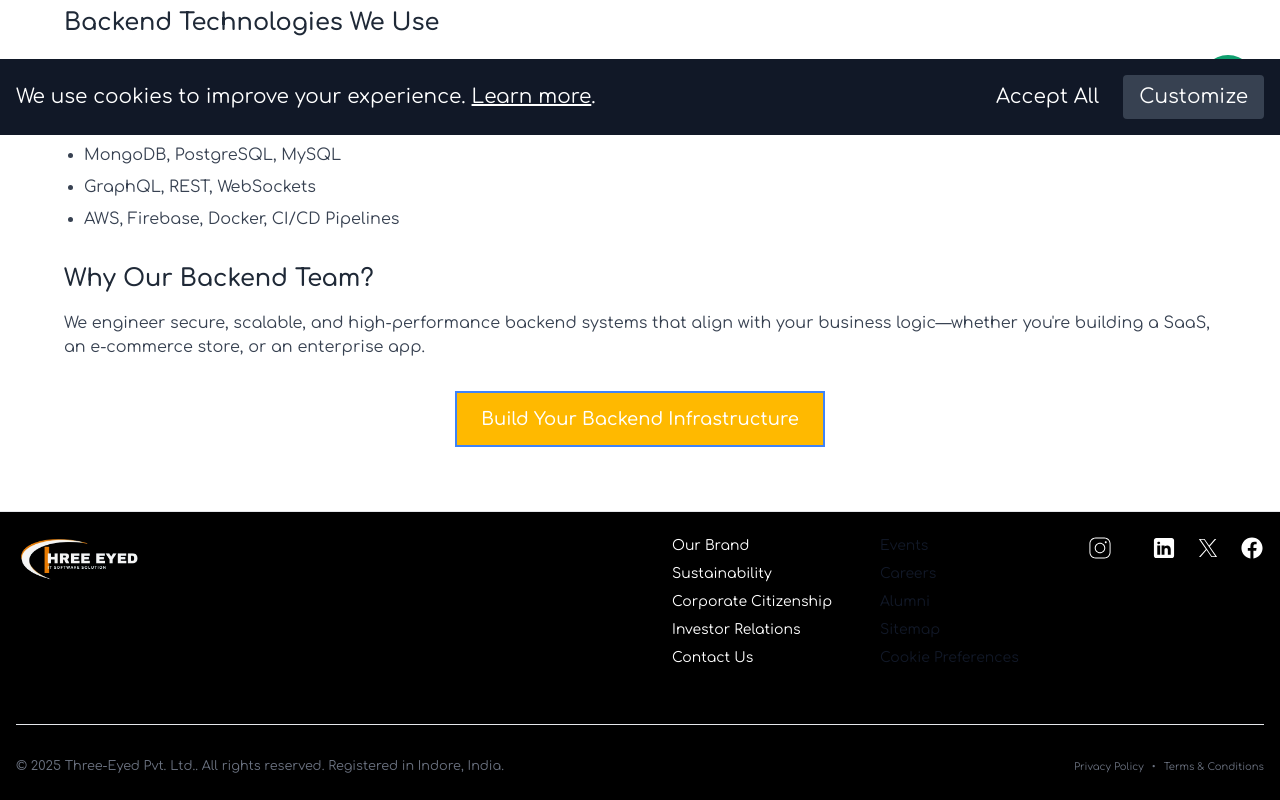
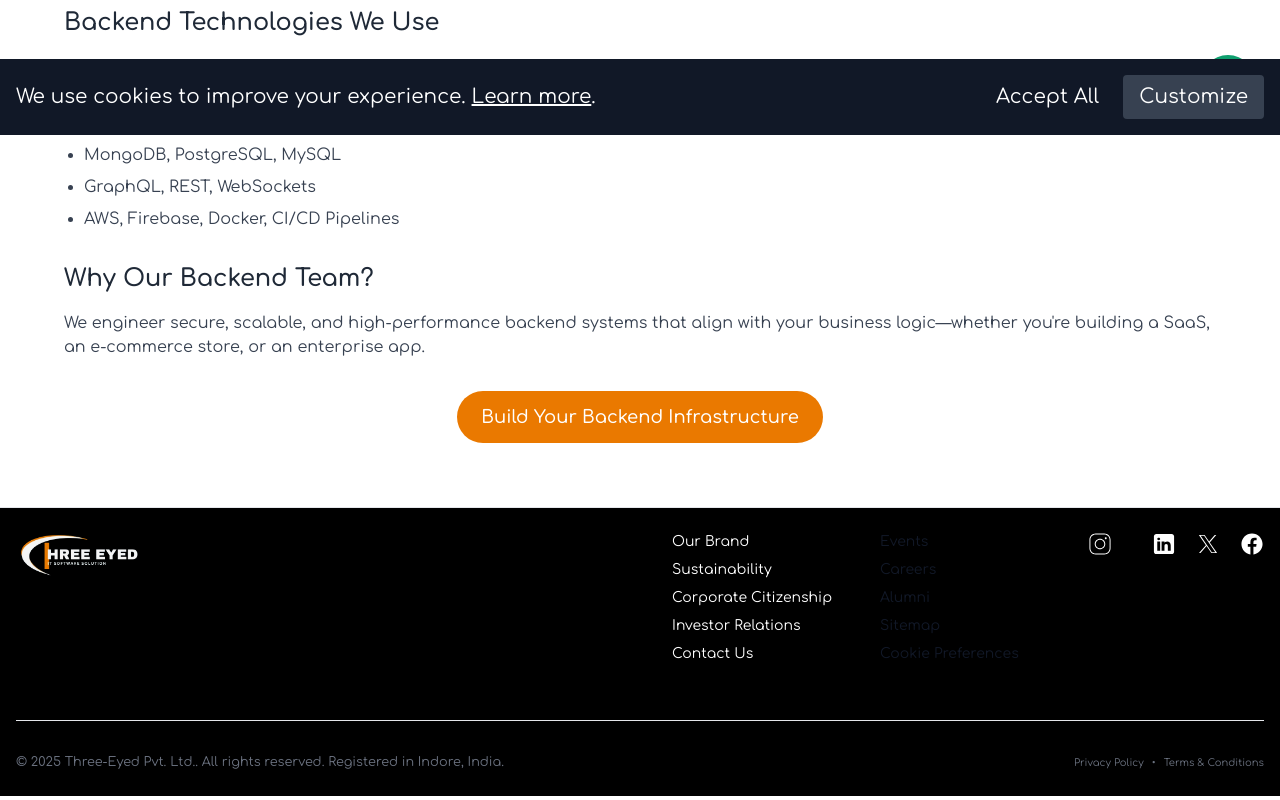
Before and after one commit to Chouhanankit/threeeyed.in, a React (Vite) app: page /capabilities/backend-development in a window 1280 px wide. Shown: the part 665-1465 px from the top of the page. Built offline with nearby package versions, Linux system fonts and the light colour scheme.

Commit message:
Add Button

```diff
--- a/src/components/GetCapaComp.jsx
+++ b/src/components/GetCapaComp.jsx
@@ -1,4 +1,5 @@
 import React from "react";
+import { Link } from "react-router-dom";
 
 const GetCapaComp = ({ section, capabilities }) => {
   const sections = section ? [section] : capabilities;
@@ -46,12 +47,12 @@ const GetCapaComp = ({ section, capabilities }) => {
         <p className="text-gray-700 mb-8">{section.whyText}</p>
 
         <div className="text-center">
-          <a
-            href={section.ctaLink}
-            className="inline-block border-2 border-blue-500 bg-amber-400 text-white text-lg font-medium py-3 px-6 rounded-0 hover:bg-amber-700 transition"
+          <Link
+            to={section.ctaLink}
+            className="inline-block rounded-4xl bg-[#EA7900] text-white text-lg font-medium py-3 px-6 rounded-0 hover:bg-amber-800 transition"
           >
             {section.ctaText}
-          </a>
+          </Link>
         </div>
       </div>
     </section>
```
